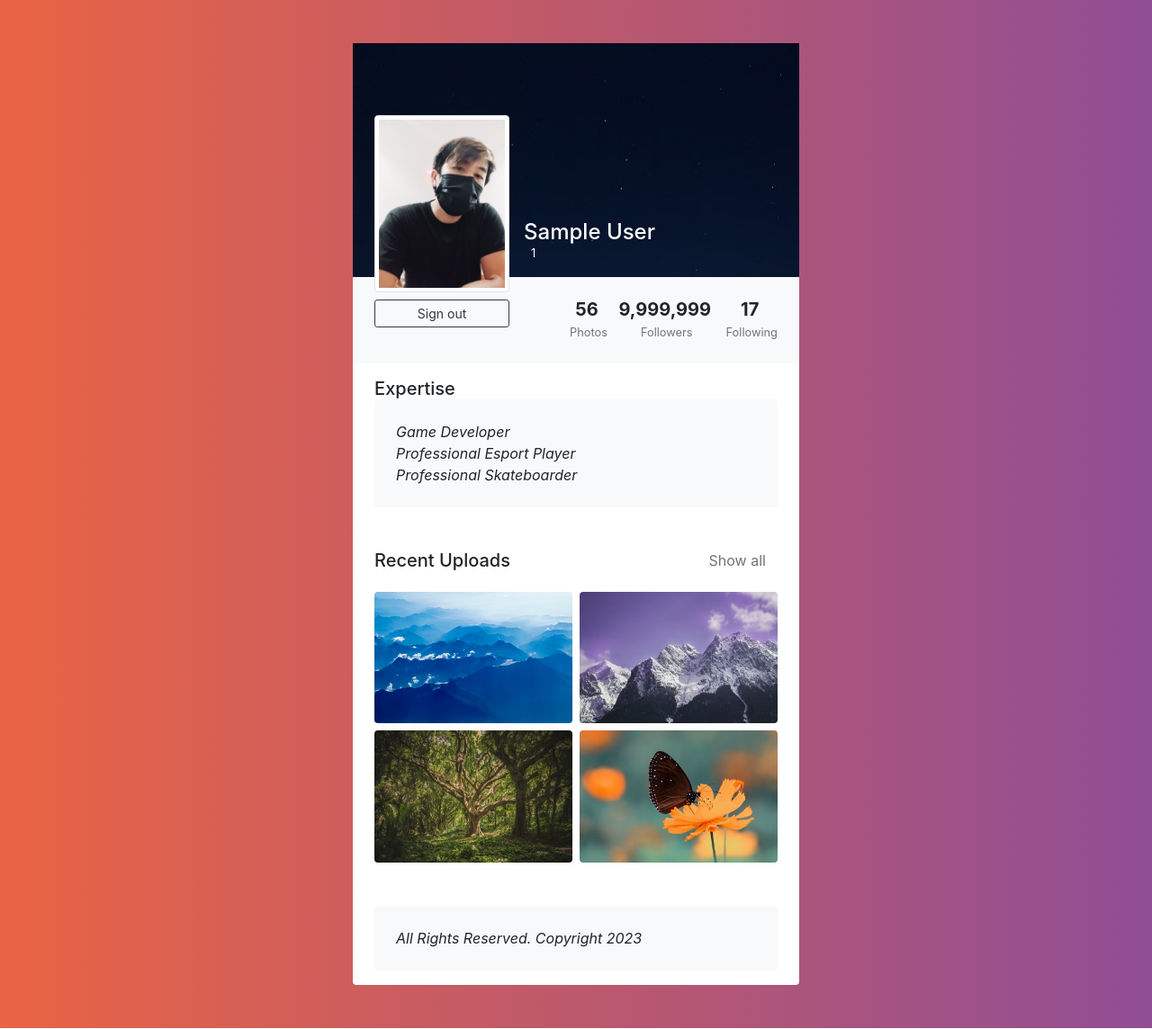
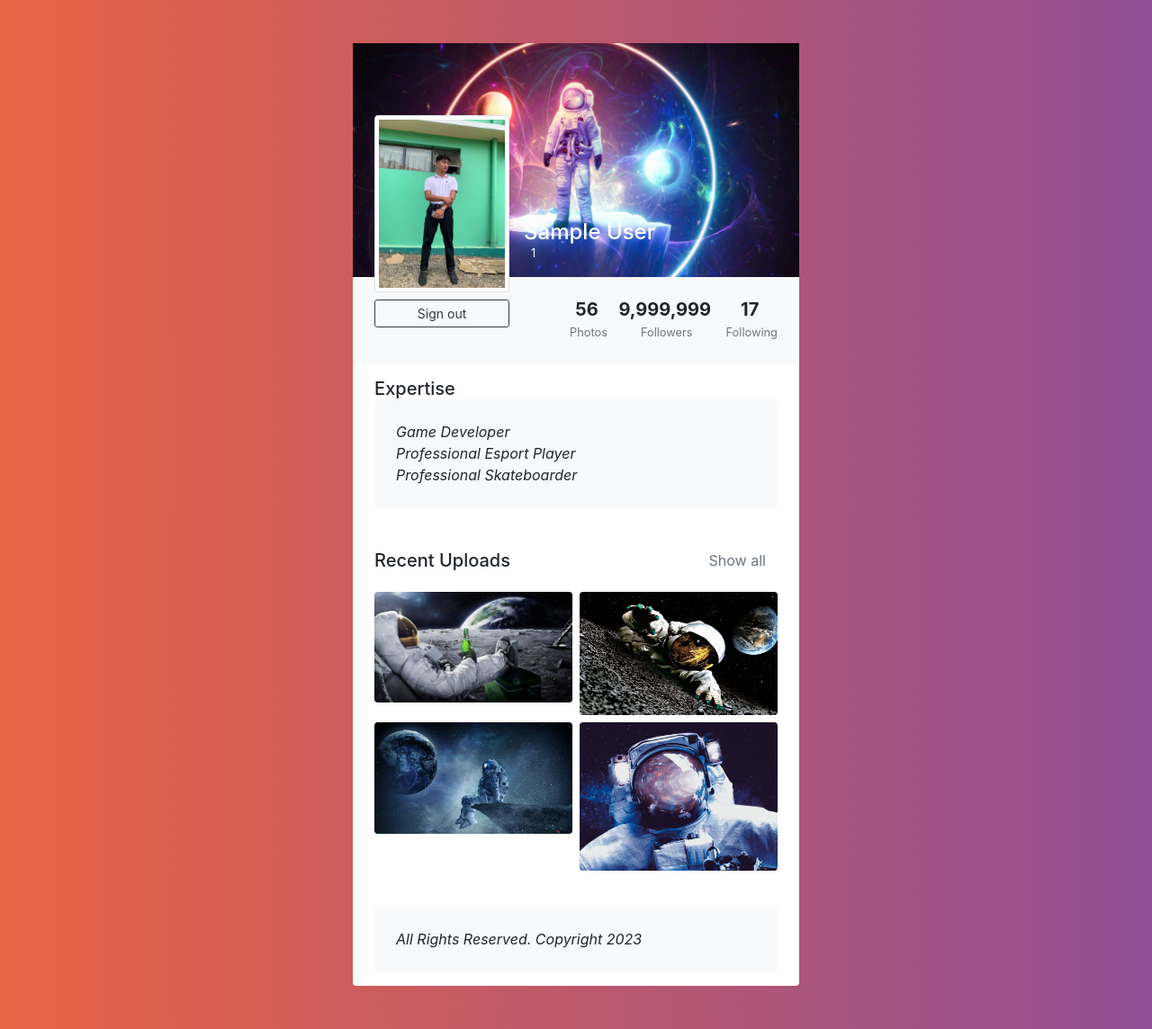
Before and after one commit to LaugoRamonJacob/act6-MyTumblr-Laugo, a PHP site: page /account.php in a window 1280 px wide. Shown: the whole page at 90% size. Run offline with PHP 8.4, Linux system fonts and the light colour scheme; the visitor is signed in with stand-in values (Sample User, id 1); some libraries are stand-ins or nearby versions.

Commit message:
changed pics and some stuff

```diff
--- a/account.php
+++ b/account.php
@@ -30,7 +30,7 @@ if (isset($_SESSION['ses_username'])===false){
     transform: translateY(5rem)
 }
 .cover {
-    background-image: url('images/photo-profile-background.avif');
+    background-image: url('images/background.jpg');
     background-size: cover;
     background-repeat: no-repeat
 }
@@ -49,7 +49,7 @@ body {
         <div class="bg-white shadow rounded overflow-hidden">
             <div class="px-4 pt-0 pb-4 cover">
                 <div class="media align-items-end profile-head">
-                    <div class="profile mr-3"><img src="images/photo-profile.avif" alt="..." width="150" class="rounded mb-2 img-thumbnail"><a href="#" class="btn btn-outline-dark btn-sm btn-block">Sign out</a>
+                    <div class="profile mr-3"><img src="images/profile1.jpg" alt="..." width="150" class="rounded mb-2 img-thumbnail"><a href="#" class="btn btn-outline-dark btn-sm btn-block">Sign out</a>
 
 
                     </div>
@@ -90,10 +90,10 @@ body {
                 </div>
                 <div class="row">
 
-                    <div class="col-lg-6 mb-2 pr-lg-1"><img src="images/photo-1.avif" alt="" class="img-fluid rounded shadow-sm"></div>
-                    <div class="col-lg-6 mb-2 pl-lg-1"><img src="images/photo-2.avif" alt="" class="img-fluid rounded shadow-sm"></div>
-                    <div class="col-lg-6 pr-lg-1 mb-2"><img src="images/photo-3.avif" alt="" class="img-fluid rounded shadow-sm"></div>
-                    <div class="col-lg-6 pl-lg-1"><img src="images/photo-4.avif" alt="" class="img-fluid rounded shadow-sm"></div>
+                    <div class="col-lg-6 mb-2 pr-lg-1"><img src="images/pic1.jpg" alt="" class="img-fluid rounded shadow-sm"></div>
+                    <div class="col-lg-6 mb-2 pl-lg-1"><img src="images/pic2.jpg" alt="" class="img-fluid rounded shadow-sm"></div>
+                    <div class="col-lg-6 pr-lg-1 mb-2"><img src="images/pic3.jpg" alt="" class="img-fluid rounded shadow-sm"></div>
+                    <div class="col-lg-6 pl-lg-1"><img src="images/pic4.jpg" alt="" class="img-fluid rounded shadow-sm"></div>
                 </div>
             </div>
 
```
Also changed, not shown: images/background.jpg (added), images/pic1.jpg (added), images/pic2.jpg (added), images/pic3.jpg (added), images/pic4.jpg (added), images/profile1.jpg (added), images/profile2.jpg (added).
